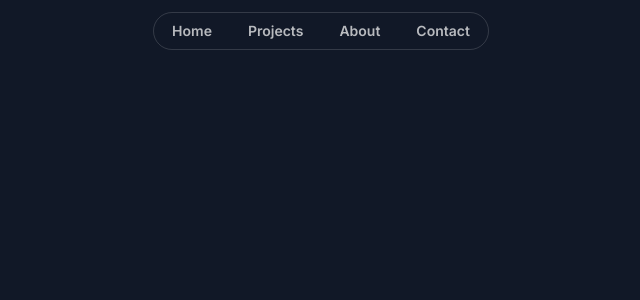
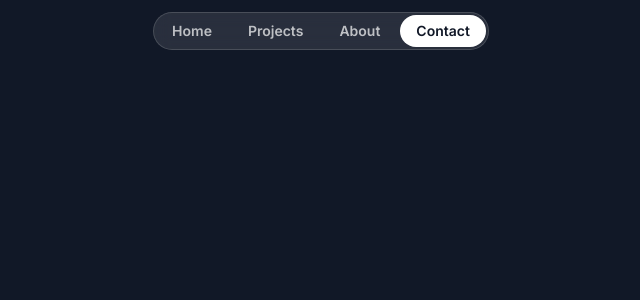
Before and after one commit to riyann00b/RiDevfolio, a Next.js app in the folder portfolio/: page / in a window 1280 px wide. Shown: the top 300 px of the page, without its empty margins (319-959 px from the left). Built offline with nearby package versions, Linux system fonts and the light colour scheme; a web font is replaced by a local one.

Commit message:
added navbar bg blur and hover effects also highlighted contacts

```diff
--- a/portfolio/src/app/globals.css
+++ b/portfolio/src/app/globals.css
@@ -4,6 +4,6 @@
 
 @layer base {
 	.nav-item {
-		@apply px-4 py-1.5 rounded-full text-white/70 text-sm font-semibold;
+		@apply px-4 py-1.5 rounded-full text-white/70 text-sm font-semibold hover:bg-white/10 hover:text-white;
 	}
 }
--- a/portfolio/src/sections/Header.tsx
+++ b/portfolio/src/sections/Header.tsx
@@ -1,11 +1,11 @@
 export const Header = () => {
   return (
   <div className="flex justify-center items-center relative top-3">
-    <nav className="flex gap-1 p-0.5 border border-white/15 rounded-full">
+    <nav className="flex gap-1 p-0.5 border border-white/15 rounded-full bg-white/10 backdrop-blur">
       <a href="#" className="nav-item">Home</a>
       <a href="#" className="nav-item">Projects</a>
       <a href="#" className="nav-item">About</a>
-      <a href="#" className="nav-item">Contact</a>
+      <a href="#" className="nav-item bg-white text-gray-900">Contact</a>
     </nav>
   </div>
   );
```
